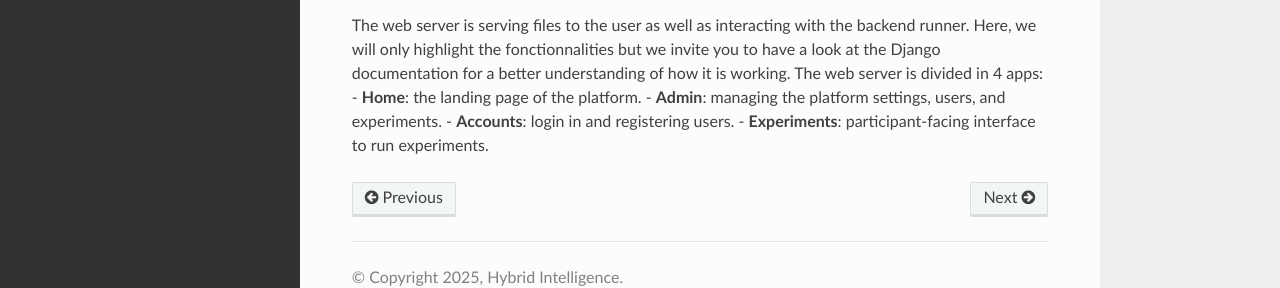
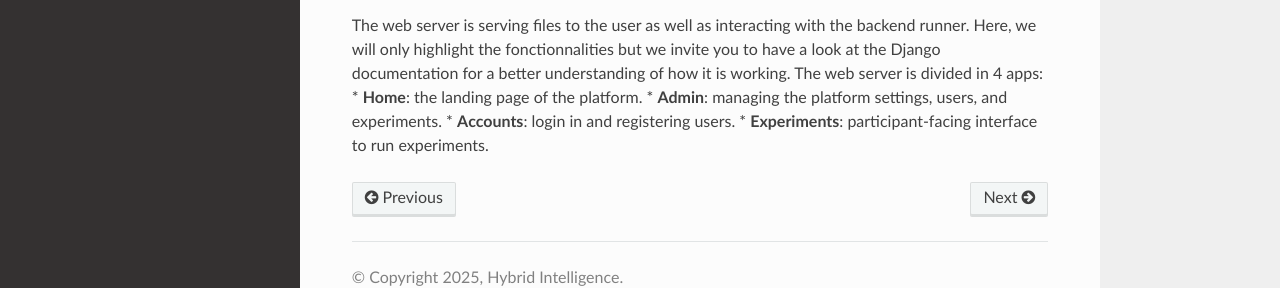
Before and after one commit to libgoncalv/sharpie-doc, a Sphinx documentation site: the page built from docs/source/overview.rst, in a window 1280 px wide. Shown: the part 250-538 px from the top of the page. Built offline with Sphinx 7.4.7 and the Read the Docs theme 3.1.0, drawn with Linux system fonts in a browser that asks for light colours.

```diff
--- a/docs/source/overview.rst
+++ b/docs/source/overview.rst
@@ -7,7 +7,7 @@ Web server
 ----------------
 
 The web server is serving files to the user as well as interacting with the backend runner. Here, we will only highlight the fonctionnalities but we invite you to have a look at the Django documentation for a better understanding of how it is working. The web server is divided in 4 apps:
-- **Home**: the landing page of the platform.
-- **Admin**: managing the platform settings, users, and experiments.
-- **Accounts**: login in and registering users.
-- **Experiments**: participant-facing interface to run experiments.
+* **Home**: the landing page of the platform.
+* **Admin**: managing the platform settings, users, and experiments.
+* **Accounts**: login in and registering users.
+* **Experiments**: participant-facing interface to run experiments.
```
